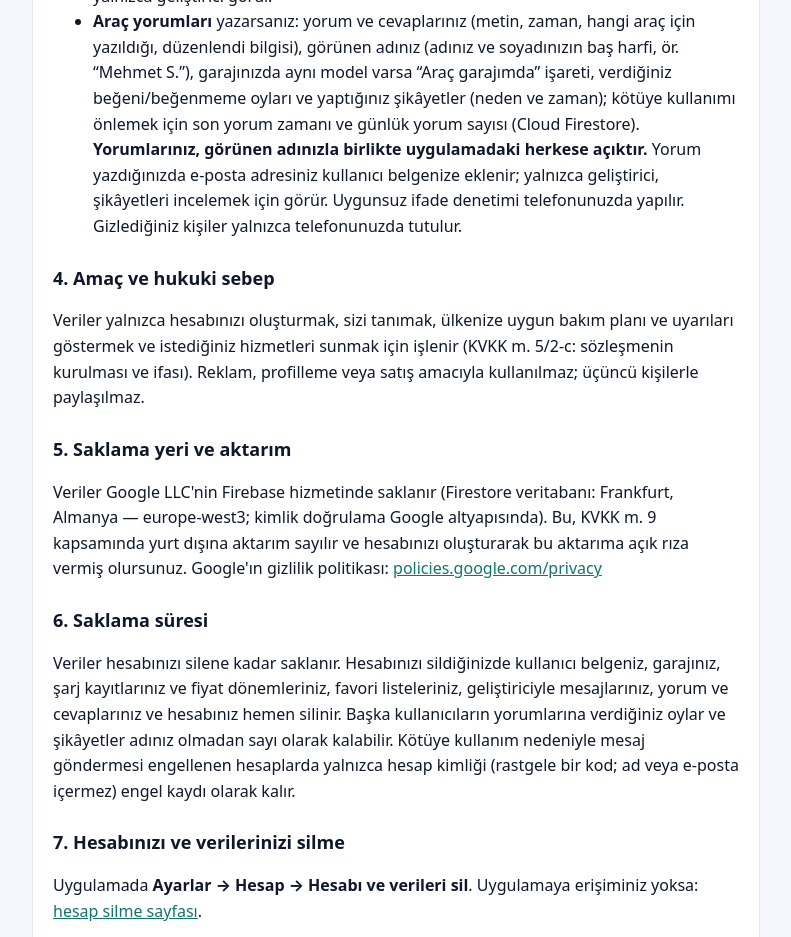
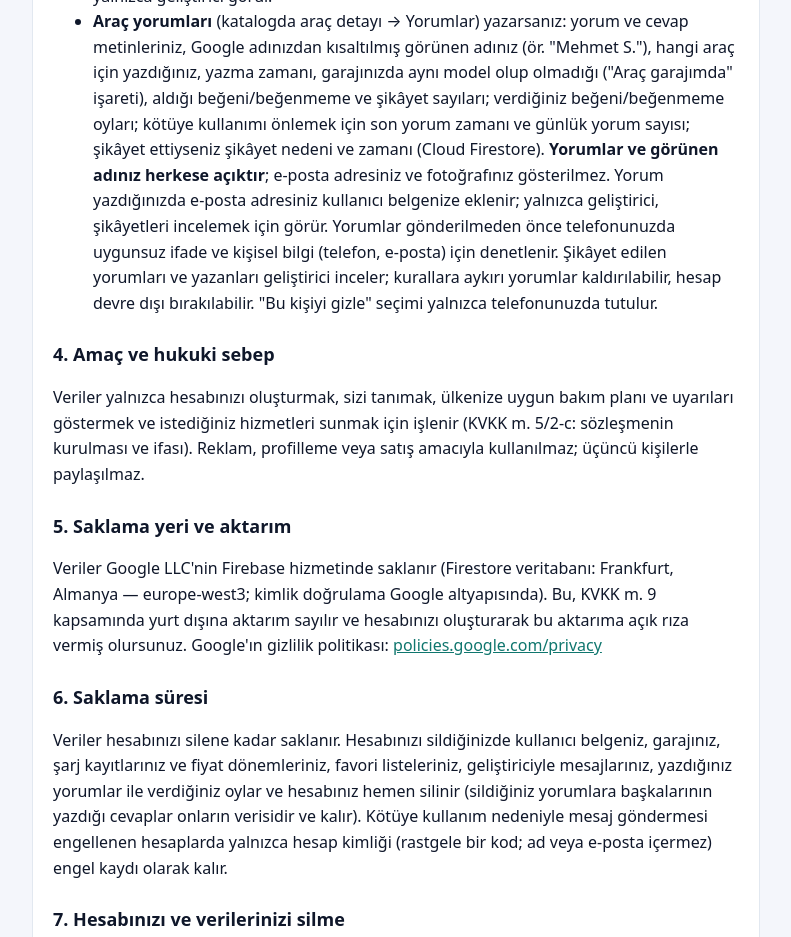
Before and after one commit to MS-sirius/voltgarajtr, a plain HTML site: page gizlilik.html in a window 1280 px wide. Shown: the part 1500-2437 px from the top of the page, without its empty margins (244-1035 px from the left). Drawn offline with Linux system fonts and the light colour scheme.

Commit message:
Gizlilik ve hesap silme: yorum maddesi uygulamadaki sürümle eşitlendi (oylar hesapla silinir, e-posta yalnız geliştiriciye)
Co-Authored-By: Claude Opus 5.5 <noreply@anthropic.com>

```diff
--- a/gizlilik.html
+++ b/gizlilik.html
@@ -32,7 +32,7 @@ Kaç kişinin uygulamayı kullandığını görmek için her cihaz günde bir ke
 <li><b>Tüketim ve tasarruf</b> (Garaj içinde) kullanırsanız: araçlarınız için girdiğiniz şarj kayıtları (tarih, gösterge kilometresi, alınan enerji kWh, şarj yeri ev/AC/DC, isteğe bağlı ücret ve istasyon/not), girdiğiniz elektrik/benzin fiyat dönemleri ve araç başına benzinli kıyas tüketimi (Cloud Firestore; ayrıca telefonunuzda, çıkış yapınca silinir). Tüketim ve tasarruf sonuçları saklanmaz, cihazda hesaplanır.</li>
 <li><b>Favoriler ve listeler</b>: giriş yaptıysanız favorilerinize ve oluşturduğunuz listelere eklediğiniz araçlar ile liste adları (Cloud Firestore; ayrıca telefonunuzda). İlk girişte cihazınızdaki favoriler hesabınıza eklenir; çıkış yapınca listeler telefonunuzdan silinir, yalnızca Favoriler listesinin bir kopyası cihazda kalır.</li>
 <li><b>Geliştiriciye yaz</b> bölümünü kullanırsanız: gönderdiğiniz mesajlar ve geliştiricinin cevapları (metin, zaman, isteğe bağlı olarak bildirdiğiniz katalog aracı), seçtiğiniz konu ve hata ayıklama için uygulama sürümü, Android sürümü, uygulama dili ve ülkeniz; okunmamış mesaj sayıları ile kötüye kullanımı önlemek için son mesaj zamanı ve günlük mesaj sayısı (Cloud Firestore). E-posta adresiniz mesajlara eklenmez; mesajları yalnızca geliştirici görür.</li>
-<li><b>Araç yorumları</b> yazarsanız: yorum ve cevaplarınız (metin, zaman, hangi araç için yazıldığı, düzenlendi bilgisi), görünen adınız (adınız ve soyadınızın baş harfi, ör. “Mehmet S.”), garajınızda aynı model varsa “Araç garajımda” işareti, verdiğiniz beğeni/beğenmeme oyları ve yaptığınız şikâyetler (neden ve zaman); kötüye kullanımı önlemek için son yorum zamanı ve günlük yorum sayısı (Cloud Firestore). <b>Yorumlarınız, görünen adınızla birlikte uygulamadaki herkese açıktır.</b> Yorum yazdığınızda e-posta adresiniz kullanıcı belgenize eklenir; yalnızca geliştirici, şikâyetleri incelemek için görür. Uygunsuz ifade denetimi telefonunuzda yapılır. Gizlediğiniz kişiler yalnızca telefonunuzda tutulur.</li>
+<li><b>Araç yorumları</b> (katalogda araç detayı → Yorumlar) yazarsanız: yorum ve cevap metinleriniz, Google adınızdan kısaltılmış görünen adınız (ör. "Mehmet S."), hangi araç için yazdığınız, yazma zamanı, garajınızda aynı model olup olmadığı ("Araç garajımda" işareti), aldığı beğeni/beğenmeme ve şikâyet sayıları; verdiğiniz beğeni/beğenmeme oyları; kötüye kullanımı önlemek için son yorum zamanı ve günlük yorum sayısı; şikâyet ettiyseniz şikâyet nedeni ve zamanı (Cloud Firestore). <b>Yorumlar ve görünen adınız herkese açıktır</b>; e-posta adresiniz ve fotoğrafınız gösterilmez. Yorum yazdığınızda e-posta adresiniz kullanıcı belgenize eklenir; yalnızca geliştirici, şikâyetleri incelemek için görür. Yorumlar gönderilmeden önce telefonunuzda uygunsuz ifade ve kişisel bilgi (telefon, e-posta) için denetlenir. Şikâyet edilen yorumları ve yazanları geliştirici inceler; kurallara aykırı yorumlar kaldırılabilir, hesap devre dışı bırakılabilir. "Bu kişiyi gizle" seçimi yalnızca telefonunuzda tutulur.</li>
 </ul>
 
 <h2>4. Amaç ve hukuki sebep</h2>
@@ -42,7 +42,7 @@ Kaç kişinin uygulamayı kullandığını görmek için her cihaz günde bir ke
 <p>Veriler Google LLC'nin Firebase hizmetinde saklanır (Firestore veritabanı: Frankfurt, Almanya — europe-west3; kimlik doğrulama Google altyapısında). Bu, KVKK m. 9 kapsamında yurt dışına aktarım sayılır ve hesabınızı oluşturarak bu aktarıma açık rıza vermiş olursunuz. Google'ın gizlilik politikası: <a href="https://policies.google.com/privacy">policies.google.com/privacy</a></p>
 
 <h2>6. Saklama süresi</h2>
-<p>Veriler hesabınızı silene kadar saklanır. Hesabınızı sildiğinizde kullanıcı belgeniz, garajınız, şarj kayıtlarınız ve fiyat dönemleriniz, favori listeleriniz, geliştiriciyle mesajlarınız, yorum ve cevaplarınız ve hesabınız hemen silinir. Başka kullanıcıların yorumlarına verdiğiniz oylar ve şikâyetler adınız olmadan sayı olarak kalabilir. Kötüye kullanım nedeniyle mesaj göndermesi engellenen hesaplarda yalnızca hesap kimliği (rastgele bir kod; ad veya e-posta içermez) engel kaydı olarak kalır.</p>
+<p>Veriler hesabınızı silene kadar saklanır. Hesabınızı sildiğinizde kullanıcı belgeniz, garajınız, şarj kayıtlarınız ve fiyat dönemleriniz, favori listeleriniz, geliştiriciyle mesajlarınız, yazdığınız yorumlar ile verdiğiniz oylar ve hesabınız hemen silinir (sildiğiniz yorumlara başkalarının yazdığı cevaplar onların verisidir ve kalır). Kötüye kullanım nedeniyle mesaj göndermesi engellenen hesaplarda yalnızca hesap kimliği (rastgele bir kod; ad veya e-posta içermez) engel kaydı olarak kalır.</p>
 
 <h2>7. Hesabınızı ve verilerinizi silme</h2>
 <p>Uygulamada <b>Ayarlar → Hesap → Hesabı ve verileri sil</b>. Uygulamaya erişiminiz yoksa: <a href="hesap-silme.html">hesap silme sayfası</a>.</p>
@@ -80,7 +80,7 @@ Update requirements are checked with Firebase Remote Config, which creates a ran
 <li>If you use <b>Consumption and savings</b> (inside the Garage): the charging records you enter for your vehicles (date, odometer, energy added in kWh, charging place home/AC/DC, optional cost and station/note), the electricity/petrol price periods you enter and the petrol comparison consumption per vehicle (Cloud Firestore; also kept on your phone, removed when you sign out). Consumption and savings results are not stored; they are calculated on the device.</li>
 <li><b>Favorites and lists</b>: if you are signed in, the cars you add to your favorites and to lists you create, and the list names (Cloud Firestore; also kept on your phone). On first sign-in, favorites on your device are added to your account; when you sign out, the lists are removed from your phone and only a copy of your Favorites list stays on the device.</li>
 <li>If you use the <b>Write to the developer</b> section: the messages you send and the developer’s replies (text, time, and optionally the catalog car you report), the topic you choose and, for debugging, the app version, Android version, app language and your country; unread counts and, to prevent abuse, the time of your last message and your daily message count (Cloud Firestore). Your e-mail address is not attached to messages; only the developer can read them.</li>
-<li>If you write <b>car reviews</b>: your reviews and replies (text, time, which car, edited flag), your display name (first name and last-name initial, e.g. “Mehmet S.”), an “In my garage” mark if the same model is in your garage, the likes/dislikes you give and the reports you make (reason and time); to prevent abuse, the time of your last review and your daily review count (Cloud Firestore). <b>Your reviews are public to everyone in the app together with your display name.</b> When you write a review your e-mail address is added to your user record; only the developer sees it, to handle reports. Inappropriate-language checks run on your phone. People you hide are stored only on your phone.</li>
+<li>If you write <b>car reviews</b> (catalog car details → Reviews): the text of your reviews and replies, a display name shortened from your Google name (e.g. "Mehmet S."), which car it is about, the time, whether the same model is in your garage ("In my garage" mark), its like/dislike and report counts; the likes/dislikes you give; to prevent abuse, the time of your last review and your daily review count; and, if you report a review, the reason and time (Cloud Firestore). <b>Reviews and your display name are public</b>; your e-mail address and photo are not shown. When you write a review your e-mail address is added to your user record; only the developer sees it, to handle reports. Before sending, reviews are checked on your phone for inappropriate words and personal information (phone, e-mail). The developer reviews reported reviews and their authors; reviews breaking the rules may be removed and accounts may be disabled. "Hide this person" is stored only on your phone.</li>
 </ul>
 
 <h2>4. Purpose</h2>
@@ -90,7 +90,7 @@ Update requirements are checked with Firebase Remote Config, which creates a ran
 <p>Data is stored in Google LLC's Firebase service (Firestore database in Frankfurt, Germany — europe-west3; authentication on Google infrastructure). Google privacy policy: <a href="https://policies.google.com/privacy">policies.google.com/privacy</a></p>
 
 <h2>6. Retention</h2>
-<p>Data is kept until you delete your account. Deleting your account immediately removes your user record, your garage, your charging records and price periods, your favorite lists, your messages with the developer, your reviews and replies and your account. Votes and reports you gave on other users’ reviews may remain as anonymous counts. For accounts blocked from messaging because of abuse, only the account ID (a random code with no name or e-mail) remains as a block record.</p>
+<p>Data is kept until you delete your account. Deleting your account immediately removes your user record, your garage, your charging records and price periods, your favorite lists, your messages with the developer, your reviews and the votes you gave, and your account (replies others wrote to your reviews are their data and remain). For accounts blocked from messaging because of abuse, only the account ID (a random code with no name or e-mail) remains as a block record.</p>
 
 <h2>7. Deleting your account and data</h2>
 <p>In the app: <b>Settings → Account → Delete account and data</b>. Without access to the app: <a href="hesap-silme.html#en">account deletion page</a>.</p>
```
Also changed, not shown: hesap-silme.html (+2 -2 lines).
